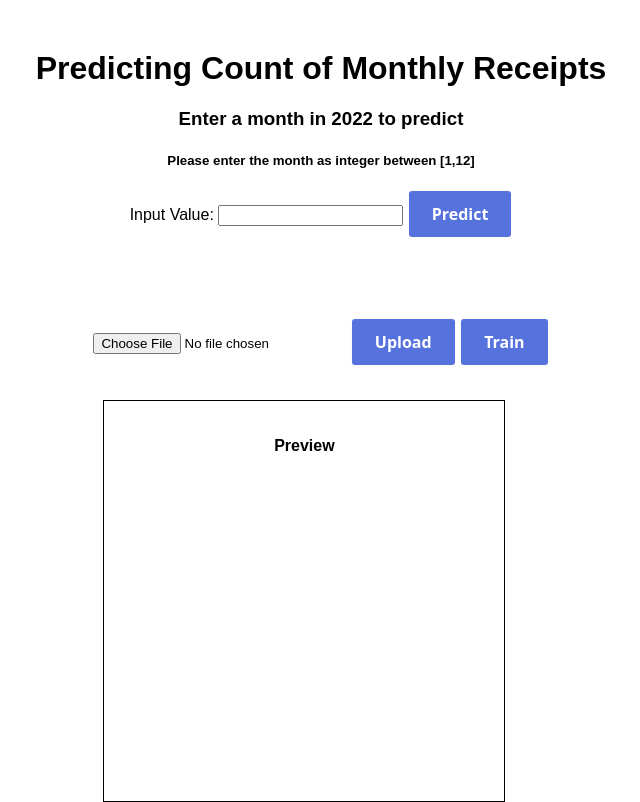
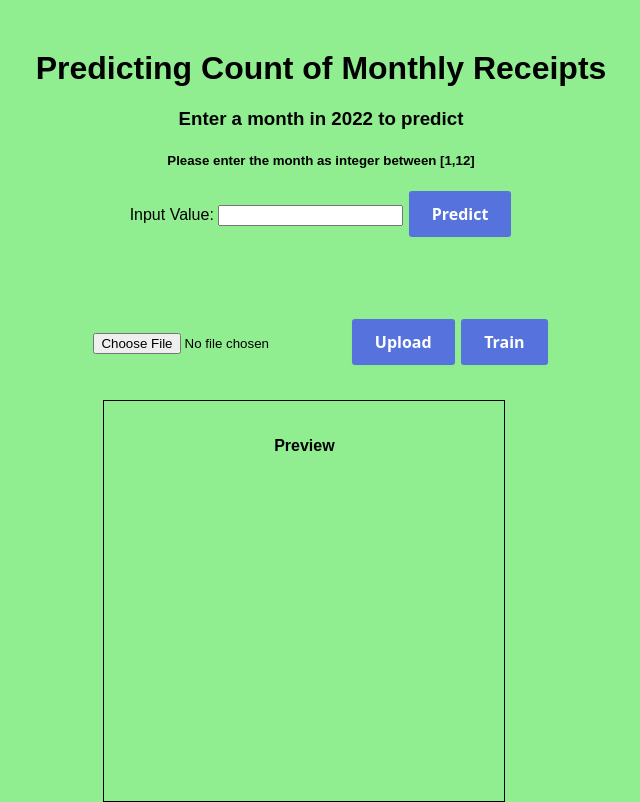
Before and after one commit to Shivaani-Kabilan/Predict_receipts, a Flask app: page / in a window 1280 px wide. Shown: the whole page, without its empty margins (319-959 px from the left). Run offline with Flask 3, Linux system fonts and the light colour scheme.

Commit message:
first commit

```diff
--- a/static/style.css
+++ b/static/style.css
@@ -2,6 +2,7 @@ body {
     font-family: Arial, sans-serif;
     text-align: center;
     margin: 50px;
+    background-color: lightgreen;
 }
 
 form {
```
Also changed, not shown: README.md.
